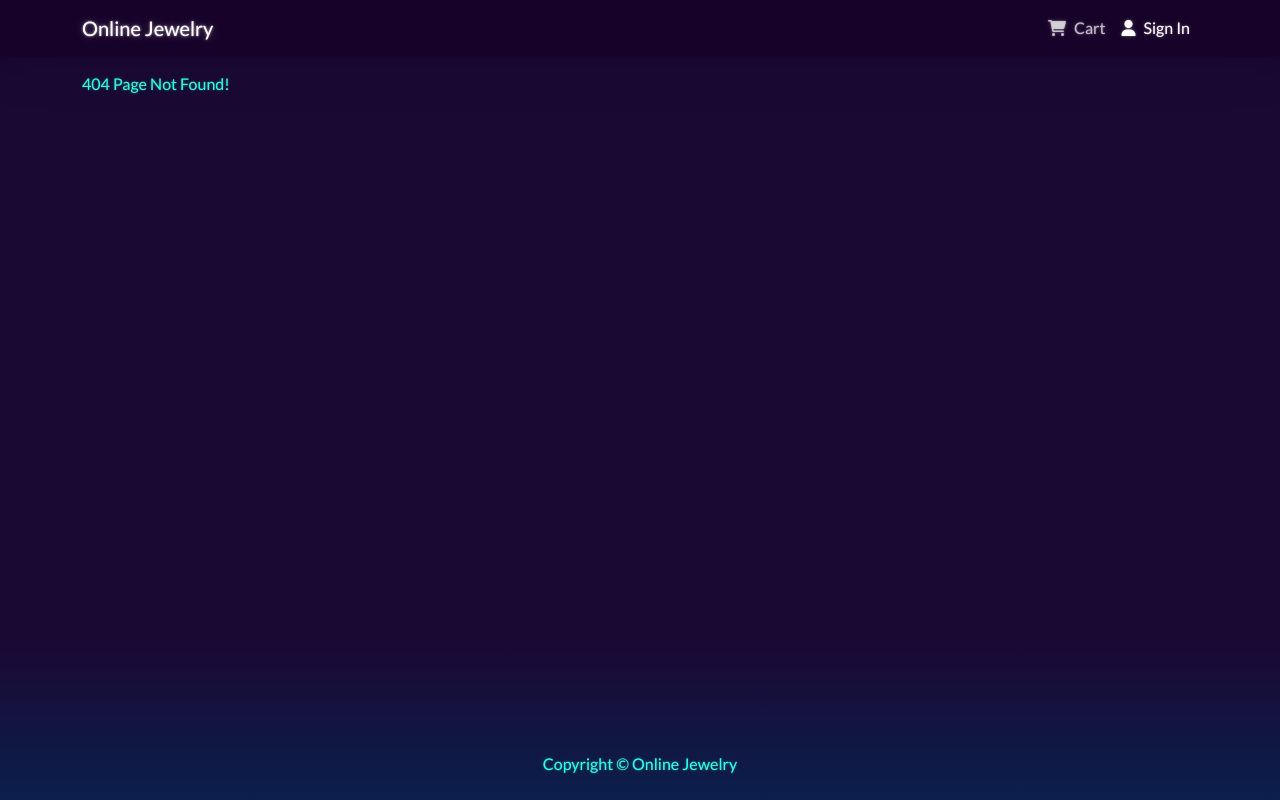
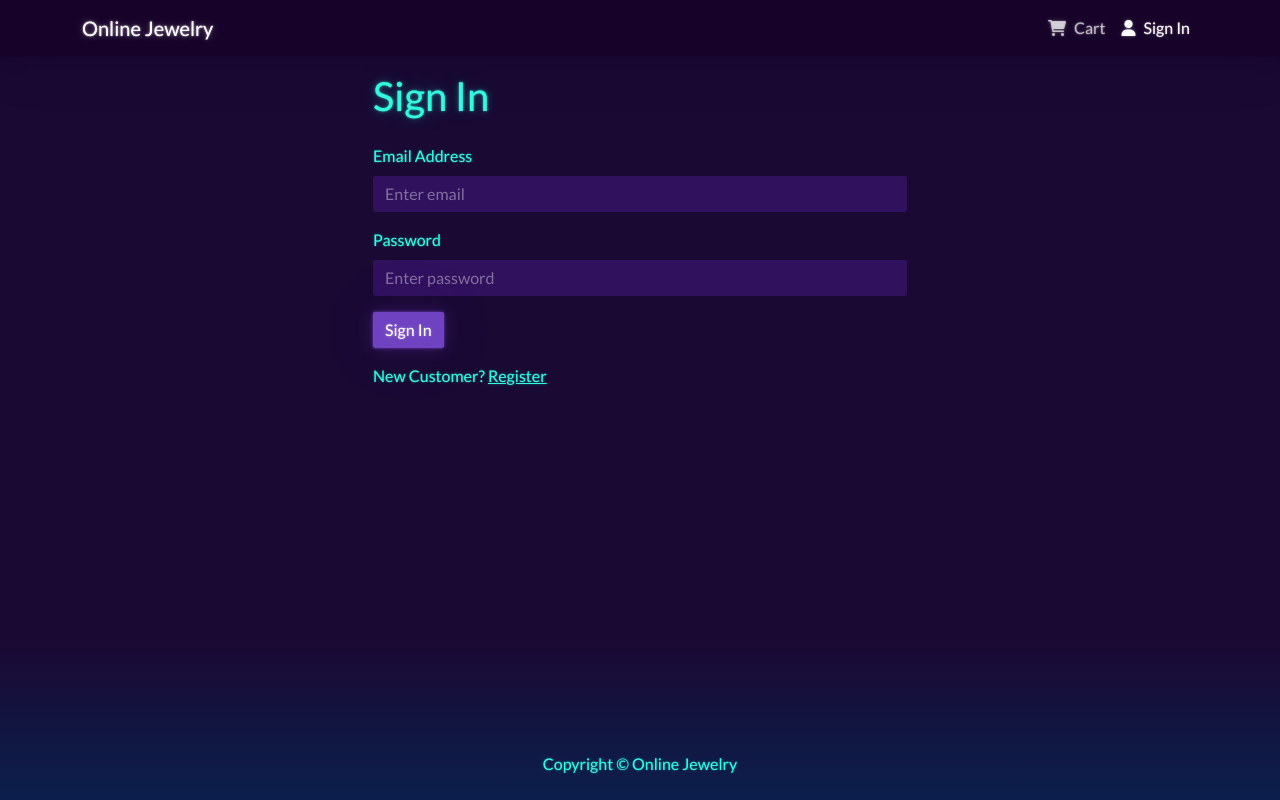
Before and after one commit to MilosNj/online-jewelry, a React (Create React App) app: page /login in a window 1280 px wide. Before the commit this address had no page. Built offline with nearby package versions, Linux system fonts and the light colour scheme.

Commit message:
Added Login Screen

```diff
--- a/src/App.tsx
+++ b/src/App.tsx
@@ -1,4 +1,3 @@
-import React from "react";
 import { Container } from "react-bootstrap";
 import { BrowserRouter, Route, Routes } from "react-router-dom";
 
@@ -8,6 +7,7 @@ import HomeScreen from "./screens/HomeScreen";
 import NotFound from "./screens/NotFound";
 import ProductScreen from "./screens/ProductScreen";
 import CartScreen from "./screens/CartScreen";
+import LoginScreen from "./screens/LoginScreen";
 
 const App = () => {
   return (
@@ -21,6 +21,7 @@ const App = () => {
             <Route path="/cart" element={<CartScreen />}>
               <Route path=":id" element={<CartScreen />} />
             </Route>
+            <Route path="/login" element={<LoginScreen />} />
             <Route path="*" element={<NotFound />} />
           </Routes>
         </Container>
--- a/src/components/FormContainer.tsx
+++ b/src/components/FormContainer.tsx
@@ -1,4 +1,3 @@
-import React from "react";
 import { Col, Container, Row } from "react-bootstrap";
 
 type Props = {
--- a/src/screens/CartScreen.tsx
+++ b/src/screens/CartScreen.tsx
@@ -1,4 +1,4 @@
-import React, { useEffect } from "react";
+import { useEffect } from "react";
 import {
   Button,
   Card,
@@ -70,7 +70,7 @@ const CartScreen = () => {
                     <Link to={`/product/${item.product}`}>{item.name}</Link>
                   </Col>
                   <Col md={2}>${item.price}</Col>
-                  <Col md={2}>
+                  <Col className="py-3" md={2}>
                     <Form.Control
                       as="select"
                       value={item.quantity}
--- a/src/screens/LoginScreen.tsx
+++ b/src/screens/LoginScreen.tsx
@@ -1,13 +1,20 @@
-import React, { useState } from "react";
-import { Form } from "react-bootstrap";
+import { useState } from "react";
+import { Button, Col, Form, Row } from "react-bootstrap";
+import { Link } from "react-router-dom";
+
 import FormContainer from "../components/FormContainer";
 
 const LoginScreen = () => {
   const [email, setEmail] = useState("");
   const [password, setPassword] = useState("");
 
-  const submitHandler = () => {
-    console.log("submitted");
+  const redirect = window.location.search
+    ? window.location.search.split("=")[1]
+    : "/";
+
+  const submitHandler = (e: any) => {
+    e.preventDefault();
+    // DISPATCH LOGIN
   };
 
   return (
@@ -15,7 +22,7 @@ const LoginScreen = () => {
       <>
         <h1>Sign In</h1>
         <Form onSubmit={submitHandler}>
-          <Form.Group controlId="email">
+          <Form.Group className="py-3" controlId="email">
             <Form.Label>Email Address</Form.Label>
             <Form.Control
               type="email"
@@ -24,7 +31,29 @@ const LoginScreen = () => {
               onChange={(e) => setEmail(e.target.value)}
             ></Form.Control>
           </Form.Group>
+          <Form.Group controlId="password">
+            <Form.Label>Password</Form.Label>
+            <Form.Control
+              type="password"
+              placeholder="Enter password"
+              value={password}
+              onChange={(e) => setPassword(e.target.value)}
+            ></Form.Control>
+          </Form.Group>
+          <Button className="my-3" type="submit" variant="primary">
+            Sign In
+          </Button>
         </Form>
+        <Row>
+          <Col>
+            New Customer?{" "}
+            <Link
+              to={redirect ? `/register?redirect=${redirect}` : "/register"}
+            >
+              Register
+            </Link>
+          </Col>
+        </Row>
       </>
     </FormContainer>
   );
```
